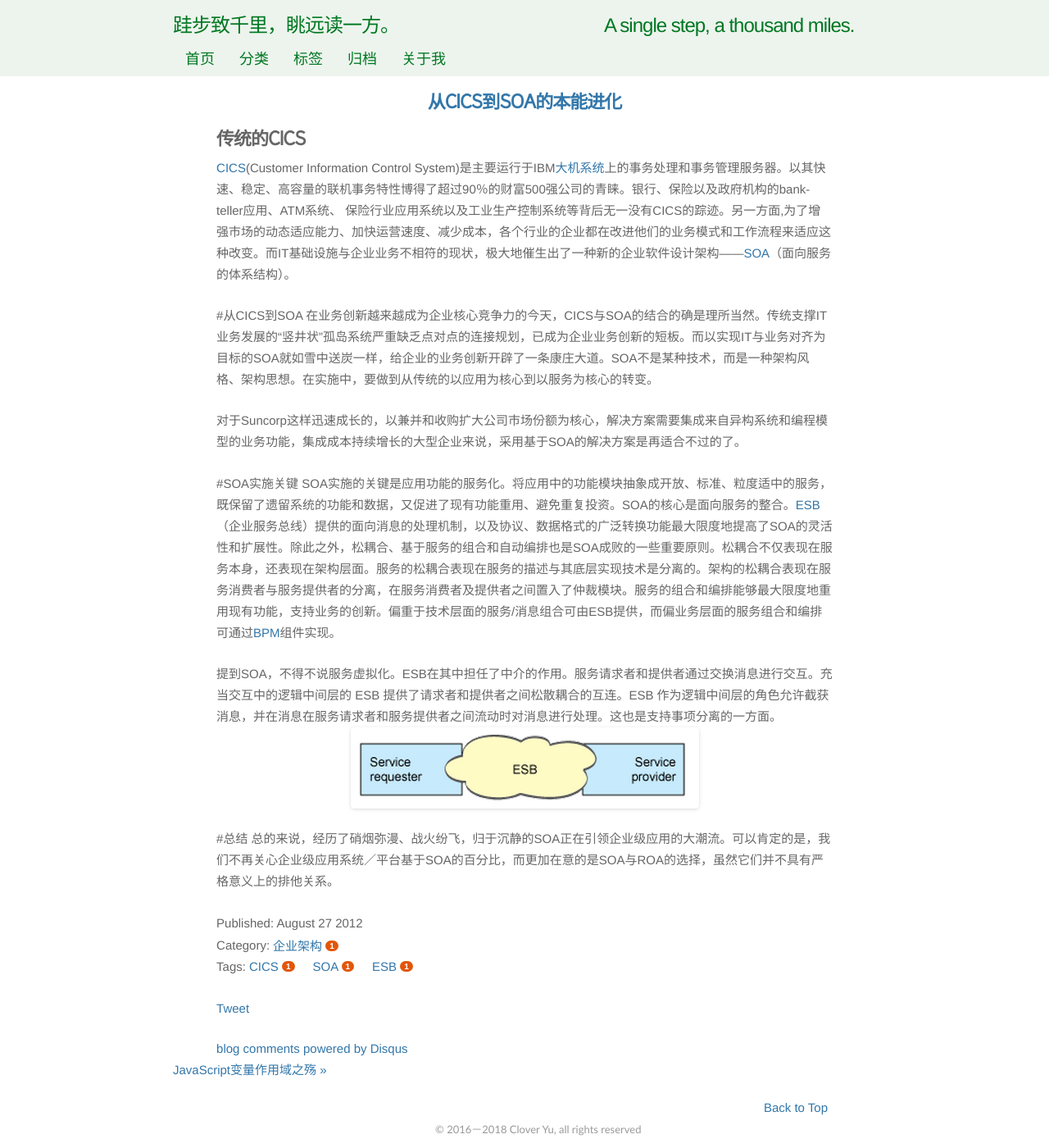
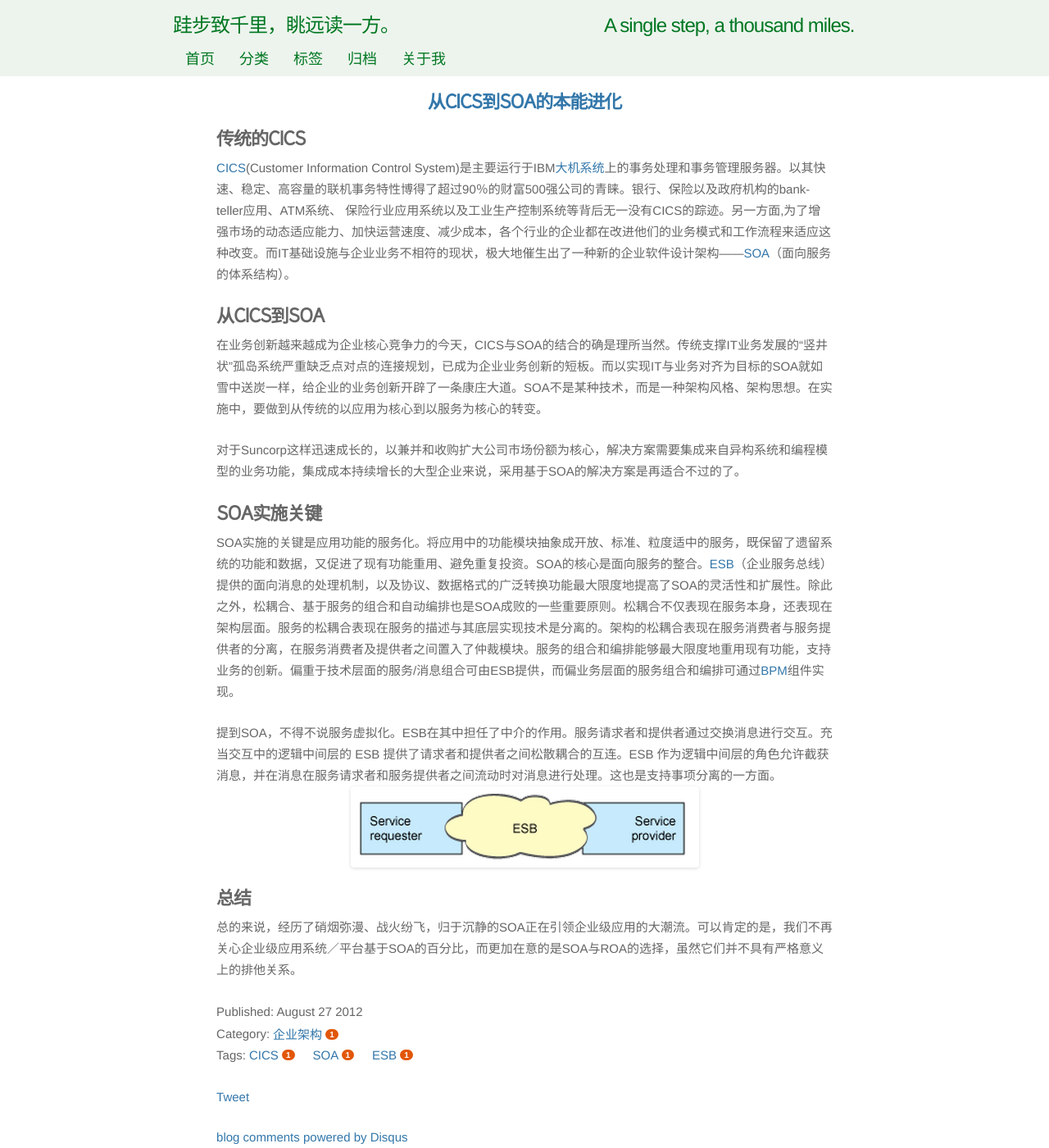
Before and after one commit to cloveryu/cloveryu.github.com, a Jekyll site: the page built from _posts/2012-08-27-the-instinct-evolution-from-CICS-to-SOA.md, in a window 1280 px wide and 1400 px high. Shown: the whole window at 82% size. Built offline with Jekyll 4.4.1, drawn with Linux system fonts in a browser that asks for light colours; comment, search, counter and statistics services are not loaded.

Commit message:
updated layout

```diff
--- a/_posts/2012-08-27-the-instinct-evolution-from-CICS-to-SOA.md
+++ b/_posts/2012-08-27-the-instinct-evolution-from-CICS-to-SOA.md
@@ -10,15 +10,15 @@
 ## 传统的CICS
 [CICS](http://en.wikipedia.org/wiki/CICS)(Customer Information Control System)是主要运行于IBM[大机系统](http://en.wikipedia.org/wiki/Mainframe_computer)上的事务处理和事务管理服务器。以其快速、稳定、高容量的联机事务特性博得了超过90％的财富500强公司的青睐。银行、保险以及政府机构的bank-teller应用、ATM系统、 保险行业应用系统以及工业生产控制系统等背后无一没有CICS的踪迹。另一方面,为了增强市场的动态适应能力、加快运营速度、减少成本，各个行业的企业都在改进他们的业务模式和工作流程来适应这种改变。而IT基础设施与企业业务不相符的现状，极大地催生出了一种新的企业软件设计架构——[SOA](http://en.wikipedia.org/wiki/Service-oriented_architecture)（面向服务的体系结构）。
 
-#从CICS到SOA
+## 从CICS到SOA
 在业务创新越来越成为企业核心竞争力的今天，CICS与SOA的结合的确是理所当然。传统支撑IT业务发展的“竖井状”孤岛系统严重缺乏点对点的连接规划，已成为企业业务创新的短板。而以实现IT与业务对齐为目标的SOA就如雪中送炭一样，给企业的业务创新开辟了一条康庄大道。SOA不是某种技术，而是一种架构风格、架构思想。在实施中，要做到从传统的以应用为核心到以服务为核心的转变。
 
 对于Suncorp这样迅速成长的，以兼并和收购扩大公司市场份额为核心，解决方案需要集成来自异构系统和编程模型的业务功能，集成成本持续增长的大型企业来说，采用基于SOA的解决方案是再适合不过的了。
 
-#SOA实施关键
+## SOA实施关键
 SOA实施的关键是应用功能的服务化。将应用中的功能模块抽象成开放、标准、粒度适中的服务，既保留了遗留系统的功能和数据，又促进了现有功能重用、避免重复投资。SOA的核心是面向服务的整合。[ESB](http://en.wikipedia.org/wiki/Enterprise_service_bus)（企业服务总线）提供的面向消息的处理机制，以及协议、数据格式的广泛转换功能最大限度地提高了SOA的灵活性和扩展性。除此之外，松耦合、基于服务的组合和自动编排也是SOA成败的一些重要原则。松耦合不仅表现在服务本身，还表现在架构层面。服务的松耦合表现在服务的描述与其底层实现技术是分离的。架构的松耦合表现在服务消费者与服务提供者的分离，在服务消费者及提供者之间置入了仲裁模块。服务的组合和编排能够最大限度地重用现有功能，支持业务的创新。偏重于技术层面的服务/消息组合可由ESB提供，而偏业务层面的服务组合和编排可通过[BPM](http://en.wikipedia.org/wiki/Business_process_modeling)组件实现。
 
 提到SOA，不得不说服务虚拟化。ESB在其中担任了中介的作用。服务请求者和提供者通过交换消息进行交互。充当交互中的逻辑中间层的 ESB 提供了请求者和提供者之间松散耦合的互连。ESB 作为逻辑中间层的角色允许截获消息，并在消息在服务请求者和服务提供者之间流动时对消息进行处理。这也是支持事项分离的一方面。
 ![ESB](/assets/images/ESB.png)
-#总结
+## 总结
 总的来说，经历了硝烟弥漫、战火纷飞，归于沉静的SOA正在引领企业级应用的大潮流。可以肯定的是，我们不再关心企业级应用系统／平台基于SOA的百分比，而更加在意的是SOA与ROA的选择，虽然它们并不具有严格意义上的排他关系。
```
